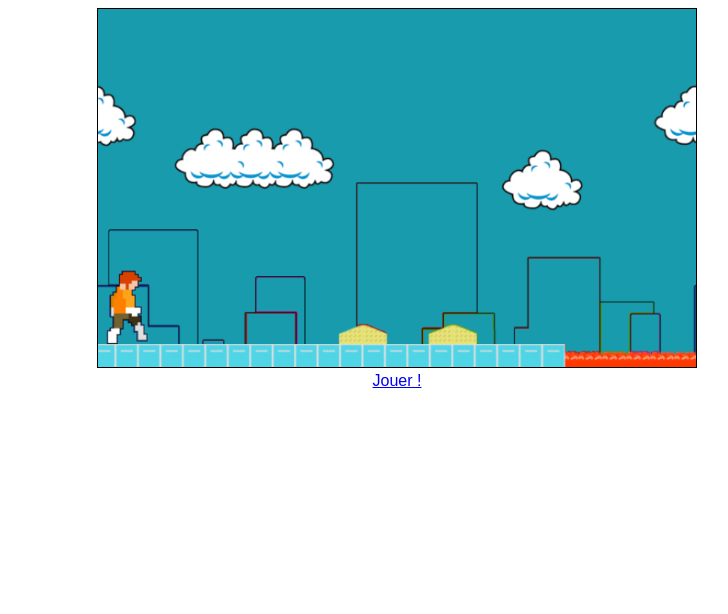
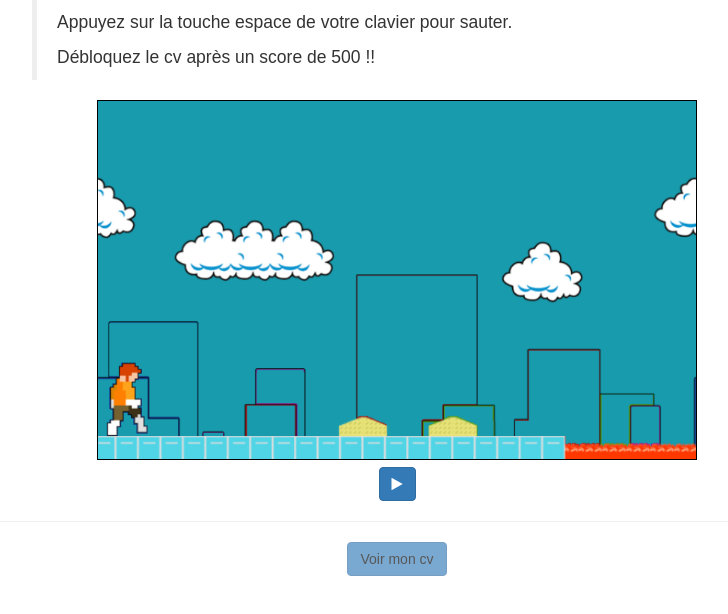
Before and after one commit to SaydChada/runner_js, a plain HTML site: page index.html in a window 1280 px wide. Shown: the whole page, without its empty margins (243-971 px from the left). Drawn offline with nearby package versions, Linux system fonts and the light colour scheme.

Commit message:
better randomization plateform length added cv added bootstrap & font awesome

```diff
--- a/game.css
+++ b/game.css
@@ -1,6 +1,11 @@
 body {
   font-family: arial, sans-serif;
   font-size: 16px;
+}
+
+a, a:hover{
+    text-decoration: none;
+    color: inherit;
 }
 
 #canvas {
@@ -31,3 +36,8 @@ canvas {
   text-align: center;
   margin: auto;
 }
+
+.text-unstyled  {
+    text-decoration: none;
+    color: black;
+}
--- a/index.html
+++ b/index.html
@@ -3,21 +3,42 @@
 <head>
   <meta charset="UTF-8">
   <title>Iframe Game</title>
+    <link rel="stylesheet" href="https://maxcdn.bootstrapcdn.com/bootstrap/3.3.7/css/bootstrap.min.css">
+    <link rel="stylesheet" href="//cdnjs.cloudflare.com/ajax/libs/font-awesome/4.1.0/css/font-awesome.min.css">
   <link rel="stylesheet" href="game.css" type="text/css" media="screen">
 </head>
 <body>
-  <div class="game-wrapper">
+<div class="container">
+    <div class="row col-md-8 col-md-offset-2">
+
+        <blockquote class="blockquote">
+            <p> Appuyez sur la touche espace de votre clavier pour sauter.</p>
+            <p>Débloquez le cv après un score de 500 !!</p>
+        </blockquote>
+
+    </div>
+    <div class="game-wrapper row">
         <canvas id="canvas" width="800" height="480">
             <p>Votre navigateur ne supporte pas la balise canvas !</p>
             <p>Vous pouvez utiliser un navigateur comme <a href="www.google.com/chrome/">Google Chrome</a> pour afficher cette balise correctement.</p>
         </canvas>
         <div id="game-over">
-      <a href="#" id="restart">Ressayer?</a>
+            <a href="#" id="restart" class="btn btn-warning" title="rejouer"><i class="fa fa-refresh"></i></a>
         </div>
         <div id="game-start">
-          <a href="#" id="start">Jouer !</a>
+            <a href="#" id="start" class="btn btn-primary" title="jouer"><i class="fa fa-play"></i></a>
         </div>
     </div>
+    <hr>
+    <div class="row text-center">
+        <a id="cv_button" title="voir le cv" href="./files/CV_CHADA_2017.pdf" class="btn btn-primary disabled text-unstyled">
+          Voir mon cv
+        </a>
+    </div>
+    <p>&nbsp;</p>
+</div>
+
+
   <script type="text/javascript" src="js/Collision.js"></script>
   <script type="text/javascript" src="js/Animation.js"></script>
   <script type="text/javascript" src="js/Element.js"></script>
--- a/js/game.js
+++ b/js/game.js
@@ -7,9 +7,9 @@
      | Config vars for game
      |--------------------------------------------------------------------------
      */
+
     var canvas = document.getElementById('canvas');
     var ctx = canvas.getContext('2d');
-    ctx.font = '25px arial, sans-serif';
     var score = 0;
 
     // Delay sprite adding element
@@ -22,7 +22,7 @@
         width: 32,
         base: canvas.height - BLOCK_WIDTH,
         margin : 0,
-        length : 15,
+        length : 0,
         space: 64,
         list: [],
         elements: ['simple_blocks', 'blocks', 'block', 'plateform', 'plateform_gold']
@@ -44,7 +44,7 @@
     var game = {
         over : function(){
             document.getElementById('game-over').style.display = 'block';
-            restartBtn.style.display = 'block';
+            restartBtn.style.display = 'inline-block';
         },
         init: function(){
 
@@ -83,6 +83,7 @@
             // player is by default on fall state
             var player = this.player;
             player.jump.falling = true;
+            player.speed += 1/1000;
 
             // Internal function handle update and clean of elements
             function drawAndClean(elements, checkImpact){
@@ -117,10 +118,16 @@
             drawAndClean(lava);
             drawAndClean(decords);
             // finaly update score
+            ctx.fillStyle = 'black';
+            ctx.font = '25px arial, sans-serif';
             ctx.fillText('Score: ' + score, canvas.width * 0.75, 30);
 
-            if(score % 50 === 0 && score > 0){
-                // player.speed += 0.4;
+            // After 500 score unlock cv text display until score 1100
+            if (score > 500 && score < 600 ){
+                ctx.font = '45px arial, sans-serif';
+                ctx.fillStyle = '#ff566f';
+                ctx.fillText('CV débloqué !!' , canvas.width * 0.3, 50);
+                document.getElementById('cv_button').classList.remove('disabled');
             }
         },
         addElement: function(){
@@ -146,9 +153,12 @@
                 plateform.length--;
             }
             else {
+                //plateform separation space
                 plateform.margin =Math.randomInt(player.speed - 2, player.speed);
+                // Prevent displaying of plateform impossible to reach, height to far from last plateform height
                 plateform.height = Math.maxValueIn(Math.randomInt(0, plateform.height + Math.randomInt(0, 2)), 0, 4);
-                plateform.length = Math.randomInt(Math.floor(player.speed/2), player.speed * 4);
+                //plateform length
+                plateform.length = Math.randomInt(4 , 20);
             }
         }
     };
```
Lines whose indentation alone changed are shown as unchanged.
